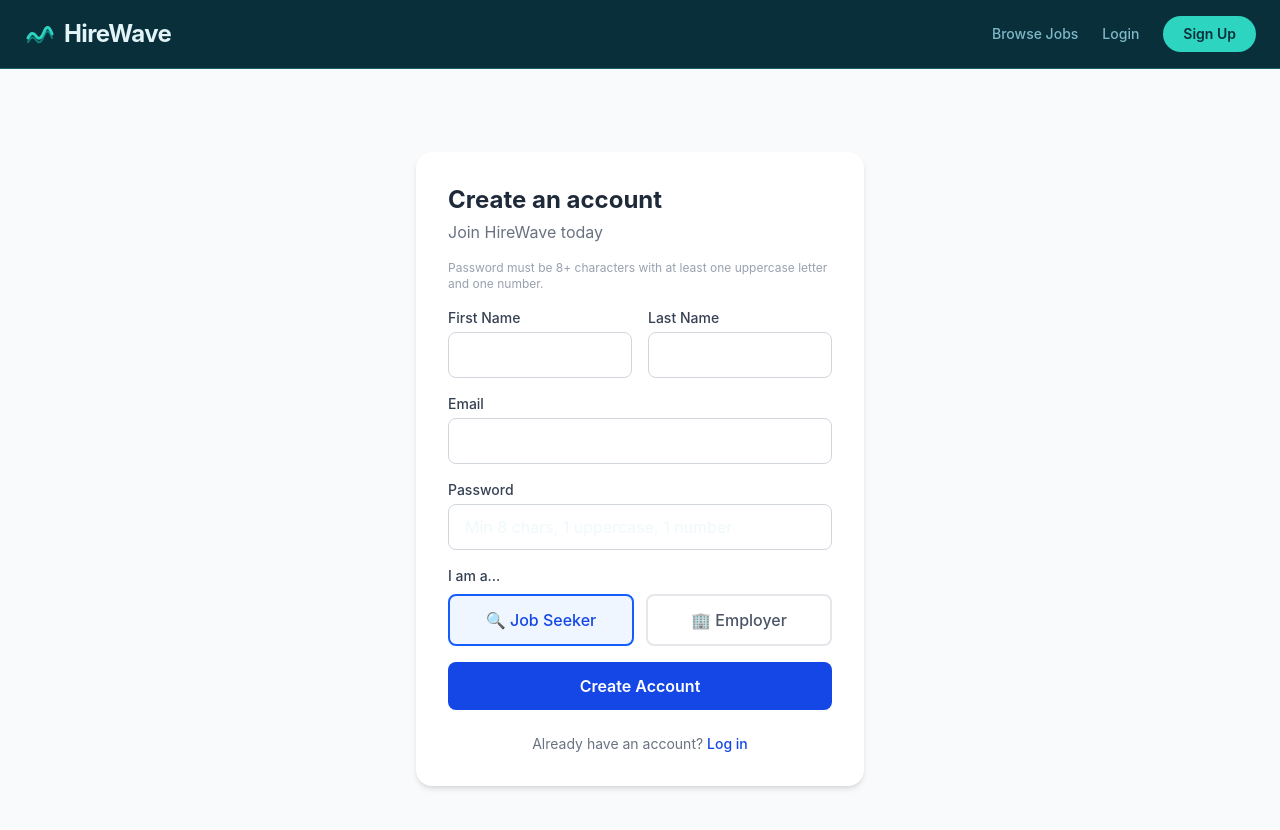
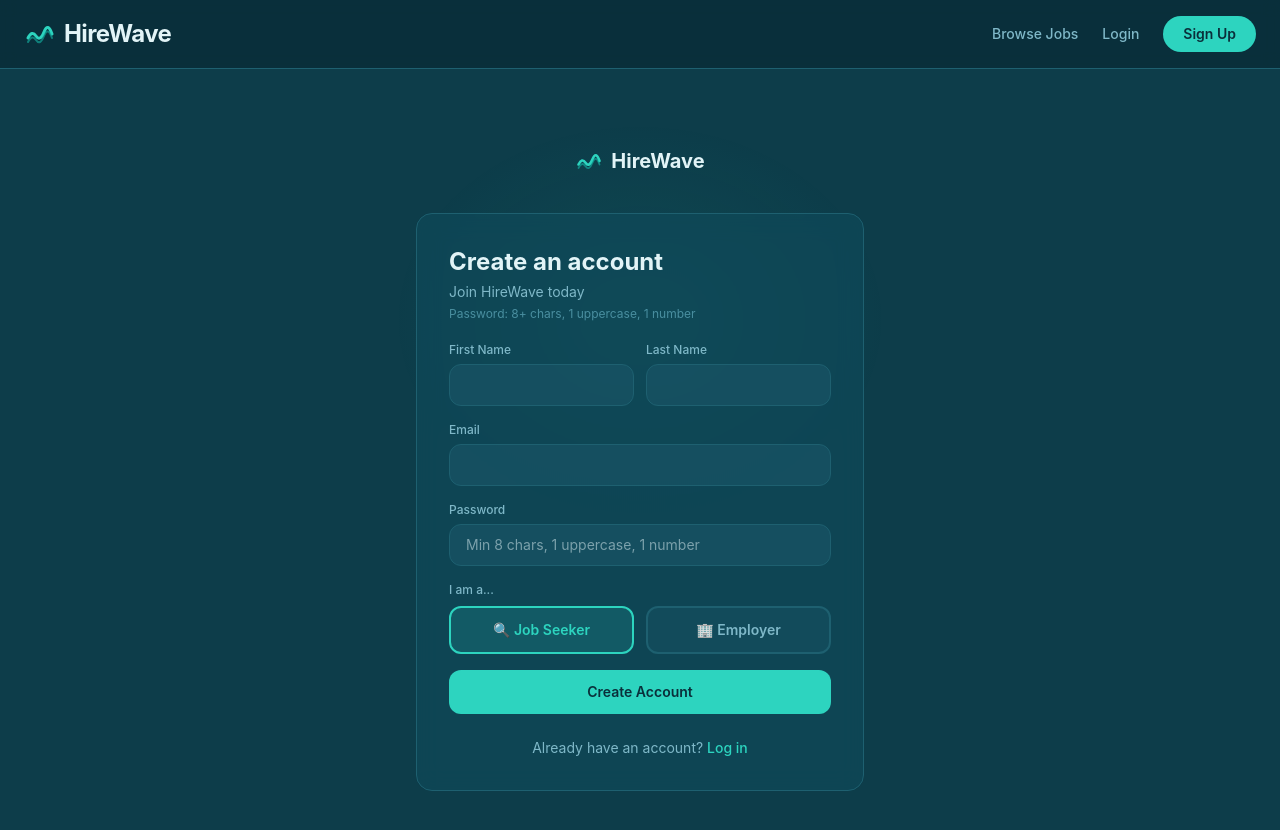
Before and after one commit to rahanasuleiman8-ship-it/HireWave, a React (Vite) app in the folder src/hirewave-client/: page /register in a window 1280 px wide. Shown: the top 830 px of the page. Built offline with nearby package versions, Linux system fonts and the light colour scheme; no server answers.

Commit message:
UI: Redesign RegisterPage with dark teal theme

```diff
--- a/src/hirewave-client/src/pages/RegisterPage.jsx
+++ b/src/hirewave-client/src/pages/RegisterPage.jsx
@@ -4,9 +4,7 @@ import { useAuth } from '../context/AuthContext';
 import client from '../api/client';
 
 export default function RegisterPage() {
-  const [form, setForm] = useState({
-    firstName: '', lastName: '', email: '', password: '', role: 0
-  });
+  const [form, setForm] = useState({ firstName: '', lastName: '', email: '', password: '', role: 0 });
   const [error, setError] = useState('');
   const [loading, setLoading] = useState(false);
   const { login } = useAuth();
@@ -32,74 +30,129 @@ export default function RegisterPage() {
     }
   };
 
+  const inputStyle = {
+    background: 'rgba(26,85,104,0.6)',
+    border: '1px solid var(--hw-border)',
+    color: 'var(--hw-text)'
+  };
+
   return (
-    <div className="min-h-screen bg-gray-50 flex items-center justify-center px-4">
-      <div className="bg-white rounded-2xl shadow-md p-8 w-full max-w-md">
-        <h1 className="text-2xl font-bold text-gray-800 mb-1">Create an account</h1>
-        <p className="text-gray-500 mb-4">Join HireWave today</p>
-        <p className="text-xs text-gray-400 mb-4">Password must be 8+ characters with at least one uppercase letter and one number.</p>
+    <div className="min-h-screen flex items-center justify-center px-4 py-12">
+      {/* Glow */}
+      <div style={{
+        position: 'fixed', top: '40%', left: '50%', transform: 'translate(-50%,-50%)',
+        width: 500, height: 400,
+        background: 'radial-gradient(ellipse, rgba(45,212,191,0.08) 0%, transparent 70%)',
+        pointerEvents: 'none'
+      }} />
 
-        {error && <div className="bg-red-50 text-red-600 px-4 py-3 rounded-lg mb-4 text-sm">{error}</div>}
+      <div className="w-full max-w-md relative z-10">
+        {/* Logo */}
+        <div className="text-center mb-8">
+          <Link to="/" className="inline-flex items-center gap-2">
+            <svg width="28" height="28" viewBox="0 0 32 32" fill="none">
+              <path d="M4 20 Q8 12 12 18 Q16 24 20 14 Q24 4 28 16" stroke="#2dd4bf" strokeWidth="3" strokeLinecap="round" fill="none"/>
+              <path d="M4 24 Q8 16 12 22 Q16 28 20 18 Q24 8 28 20" stroke="#14b8a6" strokeWidth="2" strokeLinecap="round" fill="none" opacity="0.6"/>
+            </svg>
+            <span className="text-xl font-bold" style={{ color: 'var(--hw-text)' }}>HireWave</span>
+          </Link>
+        </div>
+
+        <div className="rounded-2xl p-8"
+          style={{ background: 'rgba(15,76,92,0.6)', border: '1px solid var(--hw-border)', backdropFilter: 'blur(12px)' }}>
+          <h1 className="text-2xl font-bold mb-1" style={{ color: 'var(--hw-text)' }}>Create an account</h1>
+          <p className="text-sm mb-1" style={{ color: 'var(--hw-text-muted)' }}>Join HireWave today</p>
+          <p className="text-xs mb-5" style={{ color: 'var(--hw-text-dim)' }}>Password: 8+ chars, 1 uppercase, 1 number</p>
+
+          {error && (
+            <div className="px-4 py-3 rounded-xl mb-4 text-sm"
+              style={{ background: 'rgba(248,113,113,0.1)', border: '1px solid rgba(248,113,113,0.3)', color: '#f87171' }}>
+              {error}
+            </div>
+          )}
 
           <form onSubmit={handleSubmit} className="space-y-4">
-          <div className="grid grid-cols-2 gap-4">
+            <div className="grid grid-cols-2 gap-3">
               <div>
-              <label className="block text-sm font-medium text-gray-700 mb-1">First Name</label>
+                <label className="block text-xs font-medium mb-1.5" style={{ color: 'var(--hw-text-muted)' }}>First Name</label>
                 <input type="text" required value={form.firstName}
                   onChange={(e) => setForm({ ...form, firstName: e.target.value })}
-                className="w-full border border-gray-300 rounded-lg px-4 py-2.5 focus:outline-none focus:ring-2 focus:ring-blue-500"
+                  className="w-full px-4 py-2.5 rounded-xl text-sm focus:outline-none"
+                  style={inputStyle}
+                  onFocus={e => e.target.style.borderColor = 'var(--hw-teal-dark)'}
+                  onBlur={e => e.target.style.borderColor = 'var(--hw-border)'}
                 />
               </div>
               <div>
-              <label className="block text-sm font-medium text-gray-700 mb-1">Last Name</label>
+                <label className="block text-xs font-medium mb-1.5" style={{ color: 'var(--hw-text-muted)' }}>Last Name</label>
                 <input type="text" required value={form.lastName}
                   onChange={(e) => setForm({ ...form, lastName: e.target.value })}
-                className="w-full border border-gray-300 rounded-lg px-4 py-2.5 focus:outline-none focus:ring-2 focus:ring-blue-500"
+                  className="w-full px-4 py-2.5 rounded-xl text-sm focus:outline-none"
+                  style={inputStyle}
+                  onFocus={e => e.target.style.borderColor = 'var(--hw-teal-dark)'}
+                  onBlur={e => e.target.style.borderColor = 'var(--hw-border)'}
                 />
               </div>
             </div>
 
             <div>
-            <label className="block text-sm font-medium text-gray-700 mb-1">Email</label>
+              <label className="block text-xs font-medium mb-1.5" style={{ color: 'var(--hw-text-muted)' }}>Email</label>
               <input type="email" required value={form.email}
                 onChange={(e) => setForm({ ...form, email: e.target.value })}
-              className="w-full border border-gray-300 rounded-lg px-4 py-2.5 focus:outline-none focus:ring-2 focus:ring-blue-500"
+                className="w-full px-4 py-2.5 rounded-xl text-sm focus:outline-none"
+                style={inputStyle}
+                onFocus={e => e.target.style.borderColor = 'var(--hw-teal-dark)'}
+                onBlur={e => e.target.style.borderColor = 'var(--hw-border)'}
               />
             </div>
 
             <div>
-            <label className="block text-sm font-medium text-gray-700 mb-1">Password</label>
+              <label className="block text-xs font-medium mb-1.5" style={{ color: 'var(--hw-text-muted)' }}>Password</label>
               <input type="password" required value={form.password}
                 onChange={(e) => setForm({ ...form, password: e.target.value })}
                 placeholder="Min 8 chars, 1 uppercase, 1 number"
-              className="w-full border border-gray-300 rounded-lg px-4 py-2.5 focus:outline-none focus:ring-2 focus:ring-blue-500"
+                className="w-full px-4 py-2.5 rounded-xl text-sm focus:outline-none"
+                style={inputStyle}
+                onFocus={e => e.target.style.borderColor = 'var(--hw-teal-dark)'}
+                onBlur={e => e.target.style.borderColor = 'var(--hw-border)'}
               />
             </div>
 
+            {/* Role selector */}
             <div>
-            <label className="block text-sm font-medium text-gray-700 mb-2">I am a...</label>
+              <label className="block text-xs font-medium mb-2" style={{ color: 'var(--hw-text-muted)' }}>I am a...</label>
               <div className="grid grid-cols-2 gap-3">
                 <button type="button" onClick={() => setForm({ ...form, role: 0 })}
-                className={`py-3 rounded-lg border-2 font-medium transition ${form.role === 0 ? 'border-blue-600 bg-blue-50 text-blue-700' : 'border-gray-200 text-gray-600 hover:border-blue-300'}`}>
+                  className="py-3 rounded-xl text-sm font-semibold transition-all"
+                  style={form.role === 0
+                    ? { background: 'rgba(45,212,191,0.15)', border: '2px solid var(--hw-teal)', color: 'var(--hw-teal)' }
+                    : { background: 'rgba(26,85,104,0.4)', border: '2px solid var(--hw-border)', color: 'var(--hw-text-muted)' }
+                  }>
                   🔍 Job Seeker
                 </button>
                 <button type="button" onClick={() => setForm({ ...form, role: 1 })}
-                className={`py-3 rounded-lg border-2 font-medium transition ${form.role === 1 ? 'border-blue-600 bg-blue-50 text-blue-700' : 'border-gray-200 text-gray-600 hover:border-blue-300'}`}>
+                  className="py-3 rounded-xl text-sm font-semibold transition-all"
+                  style={form.role === 1
+                    ? { background: 'rgba(45,212,191,0.15)', border: '2px solid var(--hw-teal)', color: 'var(--hw-teal)' }
+                    : { background: 'rgba(26,85,104,0.4)', border: '2px solid var(--hw-border)', color: 'var(--hw-text-muted)' }
+                  }>
                   🏢 Employer
                 </button>
               </div>
             </div>
 
             <button type="submit" disabled={loading}
-            className="w-full bg-blue-700 text-white py-3 rounded-lg font-semibold hover:bg-blue-800 transition disabled:opacity-50">
+              className="w-full py-3 rounded-xl font-semibold text-sm transition hover:opacity-90 disabled:opacity-50"
+              style={{ background: 'var(--hw-teal)', color: '#0a2f3a' }}>
               {loading ? 'Creating account...' : 'Create Account'}
             </button>
           </form>
 
-        <p className="text-center text-sm text-gray-500 mt-6">
+          <p className="text-center text-sm mt-6" style={{ color: 'var(--hw-text-muted)' }}>
             Already have an account?{' '}
-          <Link to="/login" className="text-blue-700 font-medium hover:underline">Log in</Link>
+            <Link to="/login" style={{ color: 'var(--hw-teal)' }} className="font-medium hover:underline">Log in</Link>
           </p>
+        </div>
       </div>
     </div>
   );
```
Lines whose indentation alone changed are shown as unchanged.
